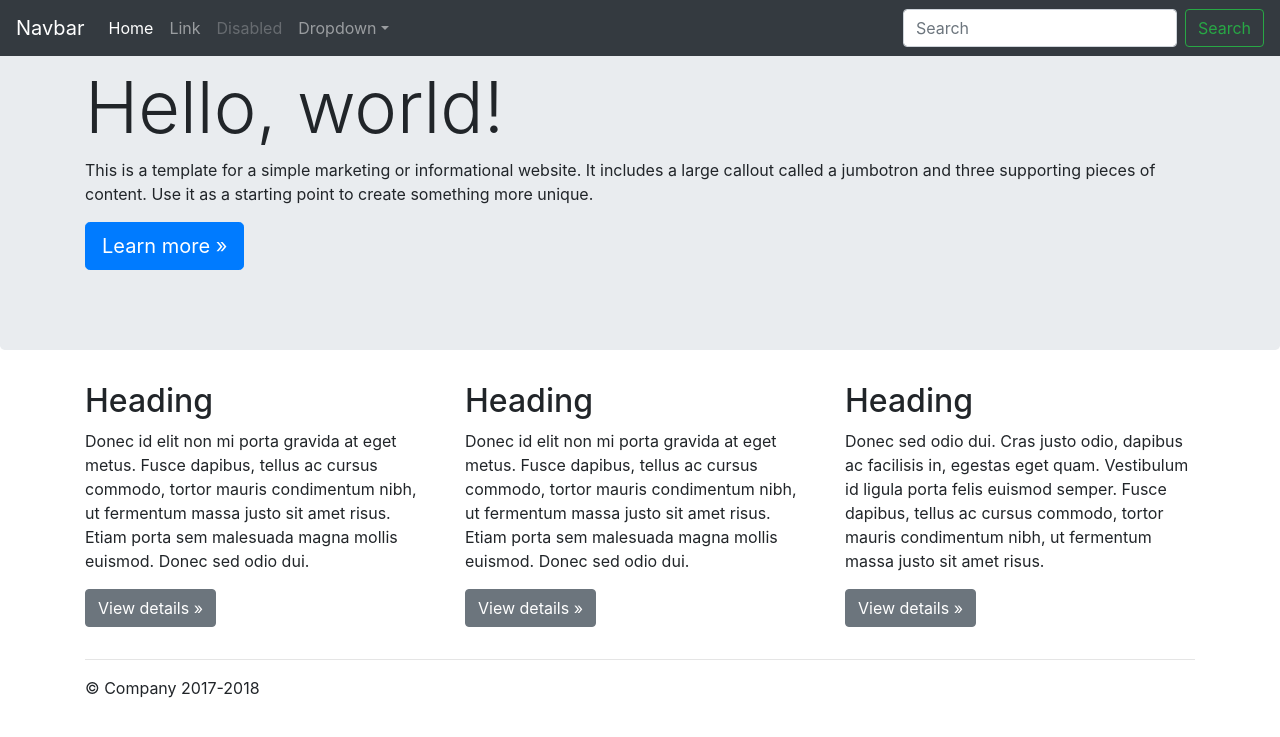
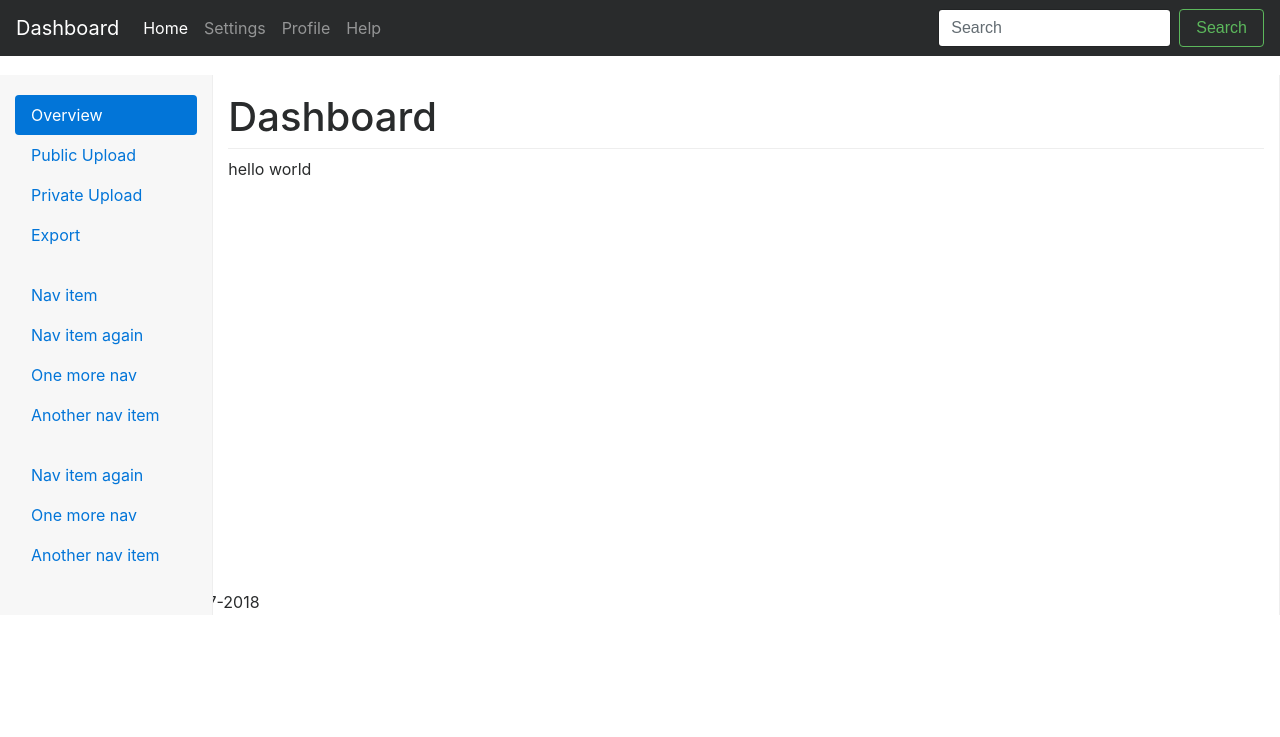
Before and after one commit to Brucehaha/django_hr_system, a Django app: page / in a window 1280 px wide. Shown: the top 737 px of the page. Run offline with Django 3.2, Linux system fonts and the light colour scheme; parts of the project's set-up code (start-up, migrations or seed data) failed here and were passed over; some libraries are stand-ins or nearby versions.

Commit message:
update the template

```diff
--- /dev/null
+++ b/hr/assets/css/dashboard.css
@@ -0,0 +1,70 @@
+/*
+ * Base structure
+ */
+
+/* Move down content because we have a fixed navbar that is 50px tall */
+body {
+  padding-top: 50px;
+}
+
+/*
+ * Typography
+ */
+
+h1 {
+  margin-bottom: 20px;
+  padding-bottom: 9px;
+  border-bottom: 1px solid #eee;
+}
+
+/*
+ * Sidebar
+ */
+
+.sidebar {
+  position: fixed;
+  top: 25px;
+  bottom: 0;
+  left: 0;
+  z-index: 1000;
+  padding: 20px;
+  overflow-x: hidden;
+  overflow-y: auto; /* Scrollable contents if viewport is shorter than content. */
+  border-right: 1px solid #eee;
+}
+
+/* Sidebar navigation */
+.sidebar {
+  padding-left: 0;
+  padding-right: 0;
+}
+
+.sidebar .nav {
+  margin-bottom: 20px;
+}
+
+.sidebar .nav-item {
+  width: 100%;
+}
+
+.sidebar .nav-item + .nav-item {
+  margin-left: 0;
+}
+
+.sidebar .nav-link {
+  border-radius: 0;
+}
+
+/*
+ * Dashboard
+ */
+
+ /* Placeholders */
+.placeholders {
+  padding-bottom: 3rem;
+}
+
+.placeholder img {
+  padding-top: 1.5rem;
+  padding-bottom: 1.5rem;
+}
--- a/hr/urls.py
+++ b/hr/urls.py
@@ -14,16 +14,16 @@ Including another URLconf
     2. Add a URL to urlpatterns:  path('blog/', include('blog.urls'))
 """
 from django.contrib import admin
-#from django.urls import path, include
-from django.conf.urls import url, include
+from django.urls import path, include
 from . import views
 from django.contrib.staticfiles.urls import staticfiles_urlpatterns
 
 
 urlpatterns = [
-    url(r'admin/', admin.site.urls),
-    url(r'^$', views.hello_world, name='home'),
-    url(r'upload', include('upload.urls')),
+    path('admin/', admin.site.urls),
+    path('upload/', include('upload.urls')),
+    path('', views.hello_world, name='home'),
+
 ]
 
 urlpatterns += staticfiles_urlpatterns()
--- a/templates/home.html
+++ b/templates/home.html
@@ -1,40 +1,10 @@
 {% extends "layout.html" %}
 {% block title  %} GFC HR System{% endblock %}
 
-{% block content  %}
+{% block content %}
 
      <!-- Main jumbotron for a primary marketing message or call to action -->
-      <div class="jumbotron">
-        <div class="container">
-          <h1 class="display-3">Hello, world!</h1>
-          <p>This is a template for a simple marketing or informational website. It includes a large callout called a jumbotron and three supporting pieces of content. Use it as a starting point to create something more unique.</p>
-          <p><a class="btn btn-primary btn-lg" href="#" role="button">Learn more &raquo;</a></p>
-        </div>
-      </div>
-
-      <div class="container">
-        <!-- Example row of columns -->
-        <div class="row">
-          <div class="col-md-4">
-            <h2>Heading</h2>
-            <p>Donec id elit non mi porta gravida at eget metus. Fusce dapibus, tellus ac cursus commodo, tortor mauris condimentum nibh, ut fermentum massa justo sit amet risus. Etiam porta sem malesuada magna mollis euismod. Donec sed odio dui. </p>
-            <p><a class="btn btn-secondary" href="#" role="button">View details &raquo;</a></p>
-          </div>
-          <div class="col-md-4">
-            <h2>Heading</h2>
-            <p>Donec id elit non mi porta gravida at eget metus. Fusce dapibus, tellus ac cursus commodo, tortor mauris condimentum nibh, ut fermentum massa justo sit amet risus. Etiam porta sem malesuada magna mollis euismod. Donec sed odio dui. </p>
-            <p><a class="btn btn-secondary" href="#" role="button">View details &raquo;</a></p>
-          </div>
-          <div class="col-md-4">
-            <h2>Heading</h2>
-            <p>Donec sed odio dui. Cras justo odio, dapibus ac facilisis in, egestas eget quam. Vestibulum id ligula porta felis euismod semper. Fusce dapibus, tellus ac cursus commodo, tortor mauris condimentum nibh, ut fermentum massa justo sit amet risus.</p>
-            <p><a class="btn btn-secondary" href="#" role="button">View details &raquo;</a></p>
-          </div>
-        </div>
-
-        <hr>
-
-      </div> <!-- /container -->
+      <p>hello world</p>
 
 
 {% endblock %}
--- a/templates/layout.html
+++ b/templates/layout.html
@@ -1,6 +1,5 @@
 {% load static from staticfiles %}
 
-{% load bootstrap4 %}
 
 
 
@@ -12,20 +11,19 @@
         <meta name="description" content="">
         <meta name="author" content="">
         <title>{% block title %}{% endblock %}</title>
-        <link rel="stylesheet" type="text/css" href="{% static 'css/style.css' %}">
+        <link rel="stylesheet" type="text/css" href="{% static 'css/dashboard.css' %}">
         {# Load CSS and JavaScript #}
-        {% bootstrap_css %}
+        <link rel="stylesheet" href="https://maxcdn.bootstrapcdn.com/bootstrap/4.0.0-alpha.6/css/bootstrap.min.css" integrity="sha384-rwoIResjU2yc3z8GV/NPeZWAv56rSmLldC3R/AZzGRnGxQQKnKkoFVhFQhNUwEyJ" crossorigin="anonymous">
 
     </head>
 
 
 <body>
-
-    <nav class="navbar navbar-expand-md navbar-dark fixed-top bg-dark">
-      <a class="navbar-brand" href="#">Navbar</a>
-      <button class="navbar-toggler" type="button" data-toggle="collapse" data-target="#navbarsExampleDefault" aria-controls="navbarsExampleDefault" aria-expanded="false" aria-label="Toggle navigation">
+    <nav class="navbar navbar-toggleable-md navbar-inverse fixed-top bg-inverse">
+      <button class="navbar-toggler navbar-toggler-right hidden-lg-up" type="button" data-toggle="collapse" data-target="#navbarsExampleDefault" aria-controls="navbarsExampleDefault" aria-expanded="false" aria-label="Toggle navigation">
         <span class="navbar-toggler-icon"></span>
       </button>
+      <a class="navbar-brand" href="#">Dashboard</a>
 
       <div class="collapse navbar-collapse" id="navbarsExampleDefault">
         <ul class="navbar-nav mr-auto">
@@ -33,31 +31,77 @@
             <a class="nav-link" href="#">Home <span class="sr-only">(current)</span></a>
           </li>
           <li class="nav-item">
-            <a class="nav-link" href="#">Link</a>
+            <a class="nav-link" href="#">Settings</a>
           </li>
           <li class="nav-item">
-            <a class="nav-link disabled" href="#">Disabled</a>
+            <a class="nav-link" href="#">Profile</a>
           </li>
-          <li class="nav-item dropdown">
-            <a class="nav-link dropdown-toggle" href="http://example.com" id="dropdown01" data-toggle="dropdown" aria-haspopup="true" aria-expanded="false">Dropdown</a>
-            <div class="dropdown-menu" aria-labelledby="dropdown01">
-              <a class="dropdown-item" href="#">Action</a>
-              <a class="dropdown-item" href="#">Another action</a>
-              <a class="dropdown-item" href="#">Something else here</a>
-            </div>
+          <li class="nav-item">
+            <a class="nav-link" href="#">Help</a>
           </li>
         </ul>
-        <form class="form-inline my-2 my-lg-0">
-          <input class="form-control mr-sm-2" type="text" placeholder="Search" aria-label="Search">
+        <form class="form-inline mt-2 mt-md-0">
+          <input class="form-control mr-sm-2" type="text" placeholder="Search">
           <button class="btn btn-outline-success my-2 my-sm-0" type="submit">Search</button>
         </form>
       </div>
     </nav>
 
-    <main role="main">
-        {% block content %} {% endblock %}
+    <div class="container-fluid">
+      <div class="row">
+        <nav class="col-sm-3 col-md-2 hidden-xs-down bg-faded sidebar">
+          <ul class="nav nav-pills flex-column">
+            <li class="nav-item">
+              <a class="nav-link active" href="#">Overview <span class="sr-only">(current)</span></a>
+            </li>
+            <li class="nav-item">
+              <a class="nav-link" href={% url 'upload' %} }>Public Upload</a>
+            </li>
+            <li class="nav-item">
+              <a class="nav-link" href="#">Private Upload</a>
+            </li>
+            <li class="nav-item">
+              <a class="nav-link" href="#">Export</a>
+            </li>
+          </ul>
 
-    </main>
+          <ul class="nav nav-pills flex-column">
+            <li class="nav-item">
+              <a class="nav-link" href="#">Nav item</a>
+            </li>
+            <li class="nav-item">
+              <a class="nav-link" href="#">Nav item again</a>
+            </li>
+            <li class="nav-item">
+              <a class="nav-link" href="#">One more nav</a>
+            </li>
+            <li class="nav-item">
+              <a class="nav-link" href="#">Another nav item</a>
+            </li>
+          </ul>
+
+          <ul class="nav nav-pills flex-column">
+            <li class="nav-item">
+              <a class="nav-link" href="#">Nav item again</a>
+            </li>
+            <li class="nav-item">
+              <a class="nav-link" href="#">One more nav</a>
+            </li>
+            <li class="nav-item">
+              <a class="nav-link" href="#">Another nav item</a>
+            </li>
+          </ul>
+        </nav>
+
+        <main class="col-sm-9 col-md-10 sidebar">
+          <h1>Dashboard</h1>
+
+            {% block content %} {% endblock %}
+
+
+        </main>
+      </div>
+    </div>
 
     <footer class="container">
       <p>&copy; Company 2017-2018</p>
@@ -66,8 +110,9 @@
     <!-- Bootstrap core JavaScript
     ================================================== -->
 
-    {% bootstrap_javascript %}
-  </body>
+    <script src="https://code.jquery.com/jquery-3.1.1.slim.min.js" integrity="sha384-A7FZj7v+d/sdmMqp/nOQwliLvUsJfDHW+k9Omg/a/EheAdgtzNs3hpfag6Ed950n" crossorigin="anonymous"></script>
+    <script src="https://cdnjs.cloudflare.com/ajax/libs/tether/1.4.0/js/tether.min.js" integrity="sha384-DztdAPBWPRXSA/3eYEEUWrWCy7G5KFbe8fFjk5JAIxUYHKkDx6Qin1DkWx51bBrb" crossorigin="anonymous"></script>
+    <script src="https://maxcdn.bootstrapcdn.com/bootstrap/4.0.0-alpha.6/js/bootstrap.min.js" integrity="sha384-vBWWzlZJ8ea9aCX4pEW3rVHjgjt7zpkNpZk+02D9phzyeVkE+jo0ieGizqPLForn" crossorigin="anonymous"></script>  </body>
 
 
 
--- a/upload/urls.py
+++ b/upload/urls.py
@@ -13,9 +13,9 @@ Including another URLconf
     1. Import the include() function: from django.urls import include, path
     2. Add a URL to urlpatterns:  path('blog/', include('blog.urls'))
 """
-from django.conf.urls import url
+from django.urls import path
 from . import views
 
 urlpatterns = [
-    url(r'^/$',views.DocumentCreateView.as_view(),name='upload'),
+    path('',views.DocumentCreateView.as_view(),name='upload'),
 ]
--- a/upload/views.py
+++ b/upload/views.py
@@ -7,7 +7,7 @@ from upload.models import Document
 
 class DocumentCreateView(CreateView):
     model = Document
-    fields = ['upload', ]
+    fields = ['upload' ]
     success_url = reverse_lazy('home')
     template_name = 'upload/document_form.html'
 
@@ -16,3 +16,6 @@ class DocumentCreateView(CreateView):
         documents = Document.objects.all()
         context['documents'] = documents
         return context
+    def form_valid(self, form):
+        form.instance.user = self.request.user
+        return super().form_valid(form)
```
Also changed, not shown: upload/models.py (+5 -3 lines), upload/templates/upload/document_form.html (+7 -2 lines), upload/templatetags/upload_extras.py (added, +8 -0 lines), db.sqlite3, upload/migrations/0001_initial.py (deleted), upload/templatetags/__init__.py (added).
